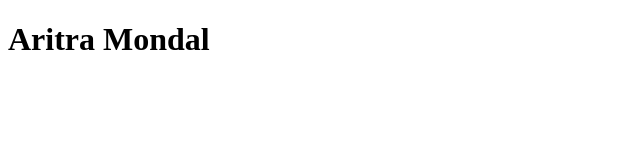
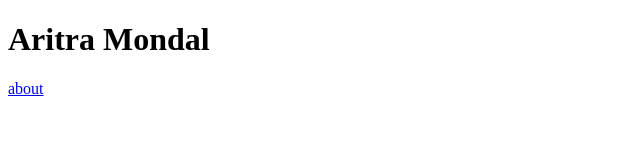
Before and after one commit to Aritra27/html_design, a plain HTML site: page index.html in a window 1280 px wide. Shown: the full height of the page, 0-640 px from the left. Drawn offline with Linux system fonts and the light colour scheme.

Commit message:
about korlam
trial3

```diff
--- a/index.html
+++ b/index.html
@@ -8,5 +8,6 @@
 </head>
 <body>
     <h1>Aritra Mondal</h1>
+    <a href="about.html">about</a>
 </body>
 </html>
```
Also changed, not shown: about.html (+1 -0 lines).
